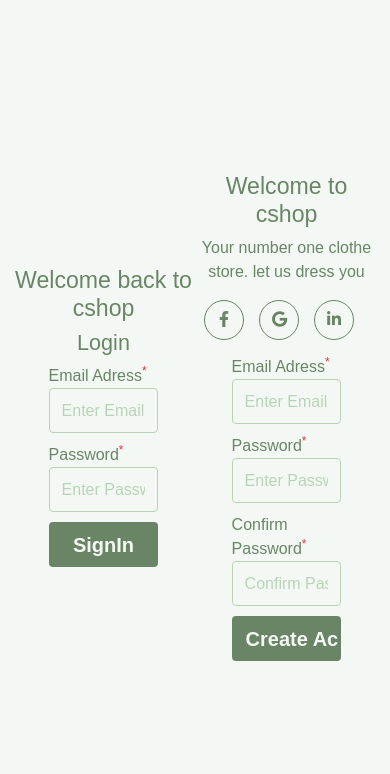
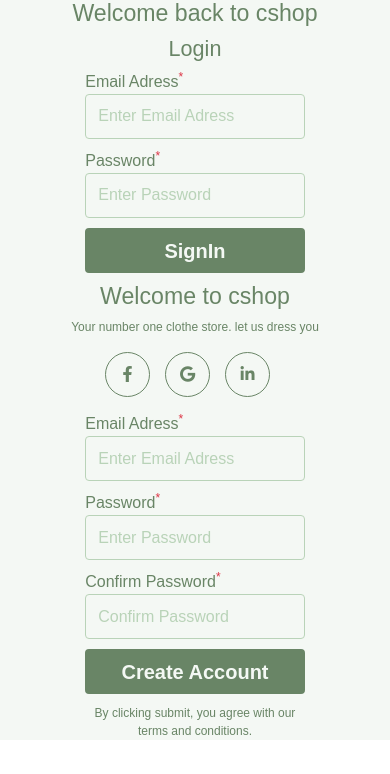
Before and after one commit to uhuru-rawlings/cshop, an Angular app: page / in a window 390 px wide. Shown: the top 774 px of the page. Built offline with nearby package versions, Linux system fonts and the light colour scheme.

Commit message:
added tosatr animations

```diff
--- a/package.json
+++ b/package.json
@@ -20,6 +20,7 @@
     "@angular/router": "~13.3.0",
     "bootstrap": "^5.1.3",
     "ngx-cookie-service": "^13.2.1",
+    "ngx-toastr": "^14.3.0",
     "rxjs": "~7.5.0",
     "tslib": "^2.3.0",
     "zone.js": "~0.11.4"
--- a/src/app/register/register.component.css
+++ b/src/app/register/register.component.css
@@ -1,5 +1,6 @@
 .flex_registration{
     height: 100vh;
+    width: 100vw;
     color:#698566;
     background-color: #F4F8F4;
 }
@@ -29,7 +30,8 @@
     color:#B9D3B8 !important;
 }
 form{
-    width: 60%;
+    width: auto;
+    max-width: 60%;
     margin: auto;
 }
 #submitbtn{
@@ -52,8 +54,8 @@ form{
 .sociallinks .btn{
     color: #698566;
     border: 1px solid #698566;
-    height: 40px;
-    width: 40px;
+    height: 45px;
+    width: 45px;
     margin-right: 15px;
     border-radius: 50%;
 }
@@ -64,3 +66,29 @@ form{
 label{
     color:#698566;
 }
+
+.loginform,
+.signupform{
+    min-width: 300px;
+}
+.signupform p{
+    font-size: 12px;
+}
+
+@media screen and (max-width: 700px){
+    .flex_registration{
+        height: 100%;
+        width: 100%;
+    }
+    .flex_registration .container{
+        display: block;
+    }
+    .loginform,
+    .signupform{
+        width: 100%;
+    }
+    .loginform form,
+    .signupform form{
+        width: 90%;
+    }
+}
--- a/src/app/register/register.component.html
+++ b/src/app/register/register.component.html
@@ -41,6 +41,7 @@
                 <div class="form-group">
                     <input type="submit" value="Create Account" class="btn btn-primary" id="submitbtn">
                 </div>
+                <p class="text-center">By clicking submit, you agree with our terms and conditions.</p>
             </form>
         </div>
    </div>
```
Also changed, not shown: 1 other file (tests, documents, lock files or other folders).
